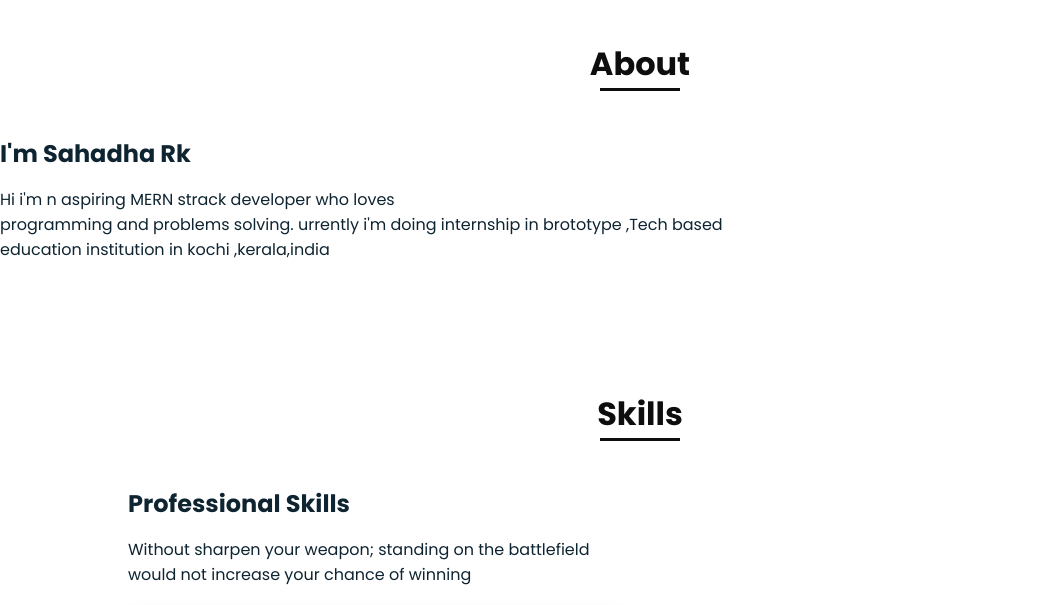
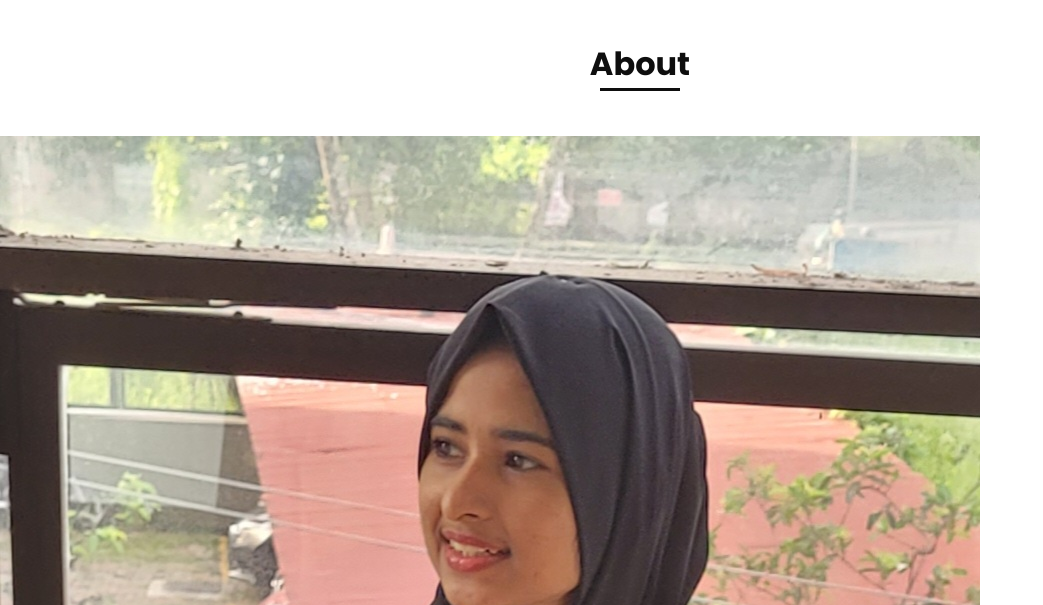
Before and after one commit to Sahadhark/portfolio, a plain HTML site: page index.html in a window 1280 px wide. Shown: the part 840-1445 px from the top of the page, without its empty margins (0-1043 px from the left). Drawn offline with nearby package versions, Linux system fonts and the light colour scheme; the site is published under a folder, as on GitHub Pages, so addresses that start at the root find nothing; files whose address does not match are found by name.

Commit message:
first commit

```diff
--- a/index.html
+++ b/index.html
@@ -64,7 +64,7 @@
       <section class="about section" id="about">
         <h2 class="section-title" data-aos="fade-down">About</h2>
         <div class="img">
-          <img src="/20221115_081738.jpg" alt="" />
+          <img src="./20221115_081738.jpg" alt="" />
 
 
             <h2
```
